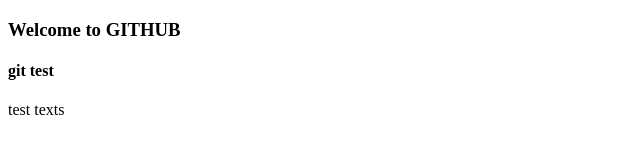
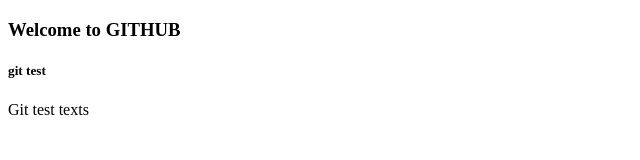
Before and after one commit to chinmayidash/gittest, a plain HTML site: page index.html in a window 1280 px wide. Shown: the full height of the page, 0-640 px from the left. Drawn offline with Linux system fonts and the light colour scheme.

Commit message:
edited heading and text

```diff
--- a/index.html
+++ b/index.html
@@ -8,8 +8,8 @@
 </head>
 <body>
 <h3>Welcome to GITHUB</h3>
-<h4>git test</h4>
-<p>test texts</p>
+<h5>git test</h5>
+<p>Git test texts</p>
 
 </body>
 </html>
```
